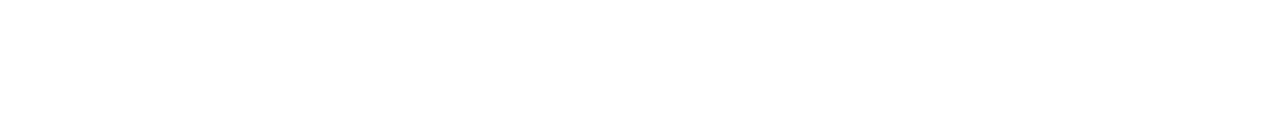
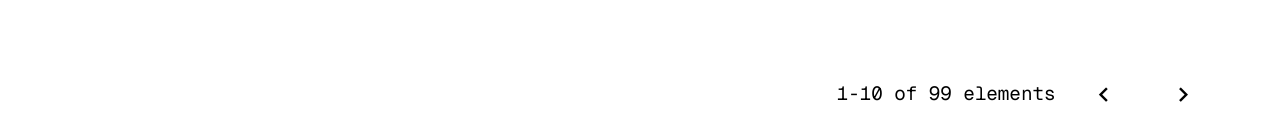
Before and after one commit to OliUmbi/websites, a React (Vite) app in the folder frontend/: page /oliumbi-admin/test in a window 1280 px wide. Shown: the part 973-1112 px from the top of the page. Before the commit the page ends 1035 px from the top, so only its background shows below. Built offline with nearby package versions, Linux system fonts and the light colour scheme.

Commit message:
pagination

```diff
--- a/frontend/src/components/carousel/carousel.scss
+++ b/frontend/src/components/carousel/carousel.scss
@@ -20,7 +20,7 @@
       border-radius: 0.25em;
       overflow: hidden;
       cursor: pointer;
-      transition: variables.$transition-fast;
+      transition: variables.$transition-slow;
 
       &:hover, &:focus {
         background-color: variables.$foreground-hover;
--- /dev/null
+++ b/frontend/src/components/pagination/pagination.tsx
@@ -0,0 +1,53 @@
+import Text from "../text/text";
+import IconButton from "../icon/button/icon-button";
+import Flex from "../flex/flex";
+
+interface Props {
+  total: number
+  size: number
+  offset: number
+  setOffset: (value: number) => void
+}
+
+const Pagination = (props: Props) => {
+
+  const previous = () => {
+    let value = props.offset - props.size;
+
+    if (value < 0) {
+      value = 0
+    }
+
+    props.setOffset(value)
+  }
+
+  const next = () => {
+    let value = props.offset + props.size;
+
+    if (value >= props.total) {
+      value = props.offset
+    }
+
+    props.setOffset(value)
+  }
+
+  const elements = () => {
+    let value = props.offset + props.size
+
+    if (value > props.total) {
+      value = props.total
+    }
+
+    return value
+  }
+
+  return (
+      <Flex xl={{direction: "row", align: "center", justify: "end", gap: 1}}>
+        <Text type="p" primary={true} mono={true}>{props.offset + 1}-{elements()} of {props.total} elements</Text>
+        <IconButton onClick={previous} highlight={false}>chevron_left</IconButton>
+        <IconButton onClick={next} highlight={false}>chevron_right</IconButton>
+      </Flex>
+  )
+}
+
+export default Pagination;
--- a/frontend/src/components/shell/shell.scss
+++ b/frontend/src/components/shell/shell.scss
@@ -42,7 +42,7 @@
       user-select: none;
 
       &:hover, &:focus {
-        opacity: 0.8;
+        opacity: 0.6;
       }
     }
 
--- /dev/null
+++ b/frontend/src/hooks/use-pagination.ts
@@ -0,0 +1,21 @@
+import {useState} from "react";
+import {date} from "../services/date";
+
+const useInput = (total: number, size: number): {
+  total: number
+  size: number
+  offset: number
+  setOffset: (value: number) => void
+} => {
+
+  const [offset, setOffset] = useState<number>(0)
+
+  return {
+    total,
+    size,
+    offset,
+    setOffset
+  }
+}
+
+export default useInput;
--- a/frontend/src/sites/oliumbi/admin/oliumbi-admin-test.tsx
+++ b/frontend/src/sites/oliumbi/admin/oliumbi-admin-test.tsx
@@ -9,11 +9,14 @@
 import Flex from "../../../components/flex/flex";
 import Carousel from "../../../components/carousel/carousel";
 import Text from "../../../components/text/text";
+import Pagination from "../../../components/pagination/pagination";
+import usePagination from "../../../hooks/use-pagination";
 
 const OliumbiAdminTest = () => {
 
   const quantity = useInput<number>(true, 1)
   const size = useInput<string[]>(true, ["M"]);
+  const pagination = usePagination(99, 10)
 
   return (
       <Section width="xl">
@@ -46,6 +49,7 @@
               </Flex>
             </GridItem>
           </Grid>
+          <Pagination {...pagination}/>
         </Flex>
       </Section>
   )
```
Also changed, not shown: 1 other file (tests, documents, lock files or other folders).
